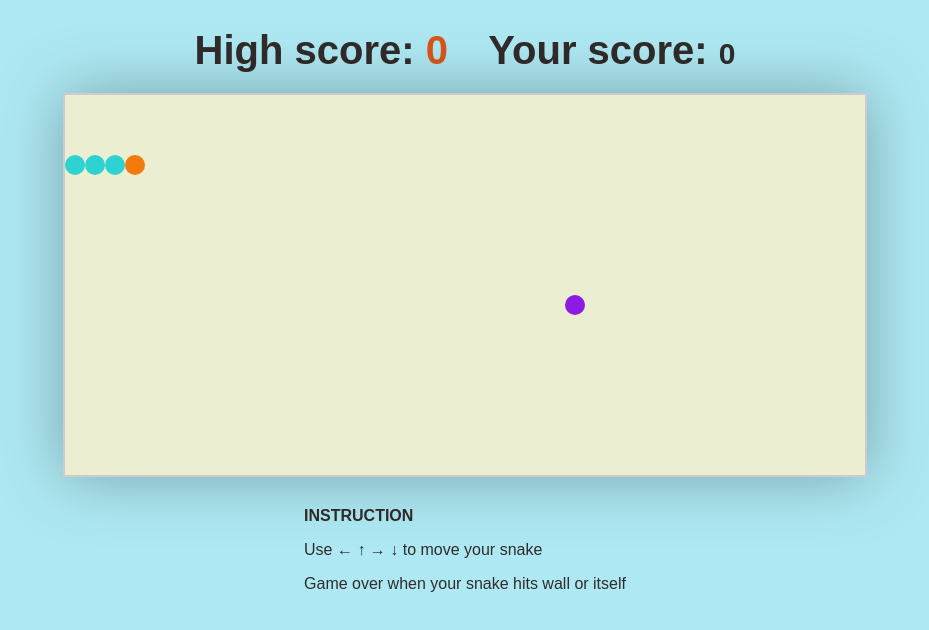
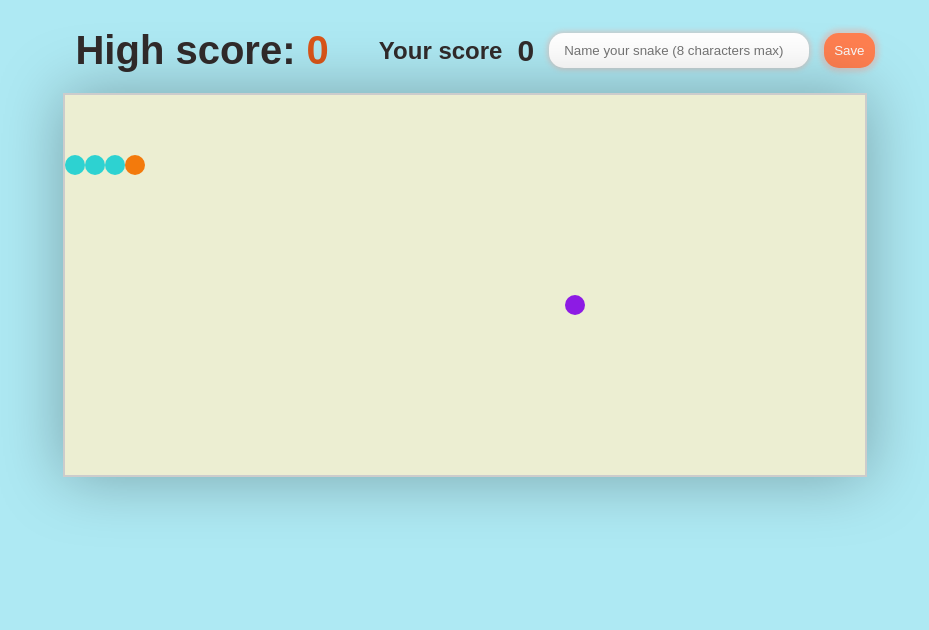
Before and after one commit to Phuong-vn/my-snake-app, a plain HTML site: page index.html in a window 1280 px wide. Shown: the whole page, without its empty margins (175-1104 px from the left). Drawn offline with Linux system fonts and the light colour scheme.

Commit message:
add set snake name feature

```diff
--- a/canvas.js
+++ b/canvas.js
@@ -98,6 +98,22 @@ let mySnake = new Snake([
   new Node(0, 3, COLOR_BODY),
 ]);
 
+const USER_NAME = document.getElementById('UserName')
+const SNAKE_NAME_FORM = document.getElementById('snakeNameForm')
+const SNAKE_NAME_INPUT = document.getElementById('snakeNameInput')
+// const USER = {
+//   name: document.getElementById('snakeName').value || "Your score"
+// }
+SNAKE_NAME_FORM.onsubmit = function (e) {
+  // Prevent reloading page
+  e.preventDefault();
+  localStorage.setItem('snakeName', SNAKE_NAME_INPUT.value);
+  SNAKE_NAME_INPUT.value = '';
+  SNAKE_NAME_INPUT.blur();
+}
+
+
+
 const SCORE = {
   currentScore: 0,
   highScore: localStorage.getItem('high score') || 0,
@@ -111,7 +127,6 @@ const SCORE = {
     }
   }
 }
-
 
 // bon mua lai sang
 function drawMap () {
@@ -175,6 +190,7 @@ function animate () {
     food.draw();
     document.getElementById('Score').innerHTML = SCORE.currentScore;
     document.getElementById('HighScore').innerHTML = SCORE.highScore;
+    USER_NAME.innerHTML = localStorage.getItem('snakeName') || 'Your score';
 
     // Update and draw my snake
     mySnake.update(deltaX, deltaY);
--- a/index.html
+++ b/index.html
@@ -14,12 +14,24 @@
     <div class="score-wrapper">
       <h1 class="title">
         High score: <span class="high-score" id="HighScore"></span>
-        Your score: <span class="score" id="Score"></span>
       </h1>
+      <h2 class="user-name" id="UserName"></h2>
+      <h2 class="score" id="Score"></h2>
+      <form action="" id="snakeNameForm" autocomplete="off">
+        <input
+        type="text"
+          id = 'snakeNameInput'
+          placeholder="Name your snake (8 characters max)"
+          name="snakeName"
+          value=""
+          maxlength="8"
+        >
+        <button type="submit">Save</button>
+      </form>
 
     </div>
     <canvas></canvas>
-    <div class="instruction">
+    <div class="instruction" style="display: none;">
       <b>INSTRUCTION</b>
       <br>
       <p>Use &#8592; &#8593; &#8594; &#8595; to move your snake</p>
--- a/style.css
+++ b/style.css
@@ -21,6 +21,13 @@ body {
   font-size: 40px;
 }
 
+.score-wrapper {
+  width: 100%;
+  display: flex;
+  align-items: center;
+  justify-content: center;
+}
+
 .score-wrapper .title {
   margin: 20px;
 }
@@ -30,11 +37,41 @@ body {
   color: rgb(218, 86, 25);
 }
 
+.user-name {
+  display: inline-block;
+}
+
 .score {
-  text-align: center;
   font-size: 30px;
   font-weight: 600;
-  margin-bottom: 15px;
+  margin: 0 15px;
+}
+
+form {
+  display: flex;
+}
+
+form button {
+  height: fit-content;
+  margin-left: 15px;
+  padding: 10px;
+  align-self: center;
+  border-radius: 15px;
+  background: coral;
+  border: none;
+  cursor: pointer;
+  outline: none;
+  color: #fafafa;
+  box-shadow: 0 0 5px 4px #ccc;
+}
+
+form input {
+  padding: 10px 15px;
+  float: right;
+  min-width: 230px;
+  border-radius: 15px;
+  border: none;
+  box-shadow: 0 0 5px 2px #ccc;
 }
 
 canvas {
```
